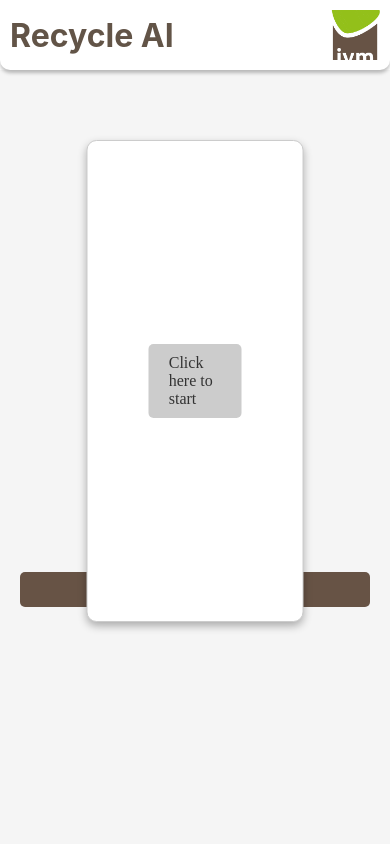
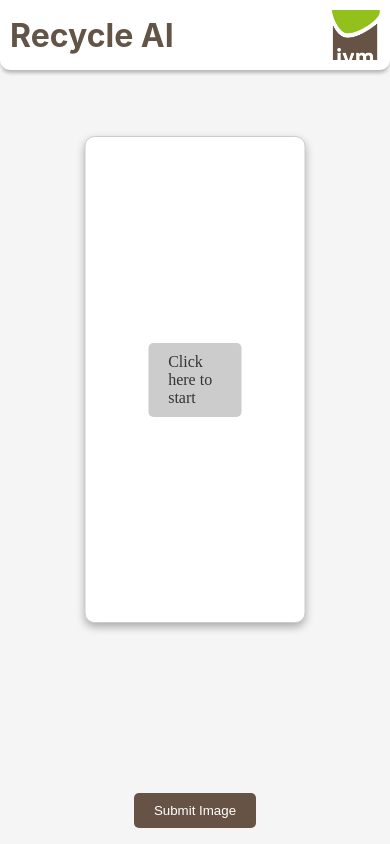
Before and after one commit to RamanTheDeveloper/Hyperautomation, a React Native app in the folder Frontend/: screen / in a window 390 px wide. Built offline with nearby package versions, Linux system fonts and the light colour scheme.

Commit message:
fix layout of homepage + image

```diff
--- a/Frontend/App.tsx
+++ b/Frontend/App.tsx
@@ -57,7 +57,6 @@ export default function App() {
     <View style={styles.container}>
       <Header />
       <View style={styles.content}>
-
         <CameraComponent onSubmit={handleImageSelection} />
         {selectedImage && <ImageUploadComponent image={selectedImage} />}
         {loading && <Text>Loading...</Text>}
@@ -67,7 +66,9 @@ export default function App() {
             moreInfo={response.more_info}
           />
         )}
-        <ReusableButton text="Submit Image" onClick={() => selectedImage && handleImageSubmit(selectedImage)} />
+        <View style={styles.buttonContainer}>
+          <ReusableButton text="Submit Image" onClick={() => selectedImage && handleImageSubmit(selectedImage)} />
+        </View>
       </View>
     </View>
   );
@@ -76,16 +77,32 @@ export default function App() {
 const styles = StyleSheet.create({
   container: {
     flex: 1,
-    backgroundColor: '#F5F5F5'
+    backgroundColor: '#F5F5F5',
   },
   content: {
-    flex: 1,
-    padding: 20,
-    justifyContent: 'flex-start', // Updated this line
+    flex: 2,
+    padding: 16,
+    justifyContent: 'space-between',
   },
-  title: {
-    fontSize: 24,
+  buttonContainer: {
+    alignItems: 'center',
+    marginTop: 10,
+  },
+  reusableButton: {
+    backgroundColor: '#4CAF50',
+    paddingVertical: 12,
+    paddingHorizontal: 30,
+    borderRadius: 6,
+    marginTop: 10,
+  },
+  reusableButtonText: {
+    color: '#FFFFFF',
+    fontSize: 18,
     fontWeight: 'bold',
-    marginBottom: 20,
+  },
+  loadingText: {
+    fontSize: 18,
+    color: '#666666',
+    marginTop: 10,
   },
 });
--- a/Frontend/components/CameraComponent.web.tsx
+++ b/Frontend/components/CameraComponent.web.tsx
@@ -57,7 +57,7 @@ const CameraComponent: React.FC<CameraComponentProps> = ({ onSubmit }) => {
       )}
       <div style={{ width: '100%', display: 'flex', flexDirection: 'column', justifyContent: 'center', alignItems: 'center', flexGrow: 1 }}>
         {selectedImage ? (
-          <img src={selectedImage} alt="Selected" style={{ maxWidth: '100%', maxHeight: '100%', objectFit: 'contain' }} />
+          <img src={selectedImage} alt="Selected" style={{ maxWidth: '50%', maxHeight: '50%', objectFit: 'contain' }} />
         ) : (
           <label htmlFor="fileInput" style={{
             padding: '10px 20px',
--- a/Frontend/components/ImageUploadComponent.tsx
+++ b/Frontend/components/ImageUploadComponent.tsx
@@ -38,9 +38,7 @@ const ImageUploadComponent: React.FC<ImageUploadComponentProps> = ({ image }) =>
       {loading && <Text>Loading...</Text>}
       {response && <Text>{response}</Text>}
       {error && <Text>{error}</Text>}
-      {image && !loading && (
-        <Button title="Send" onPress={handleImageSubmit} />
-      )}
+      {image && !loading}
     </View>
   );
 };
```
Also changed, not shown: 1 other file (tests, documents, lock files or other folders).
